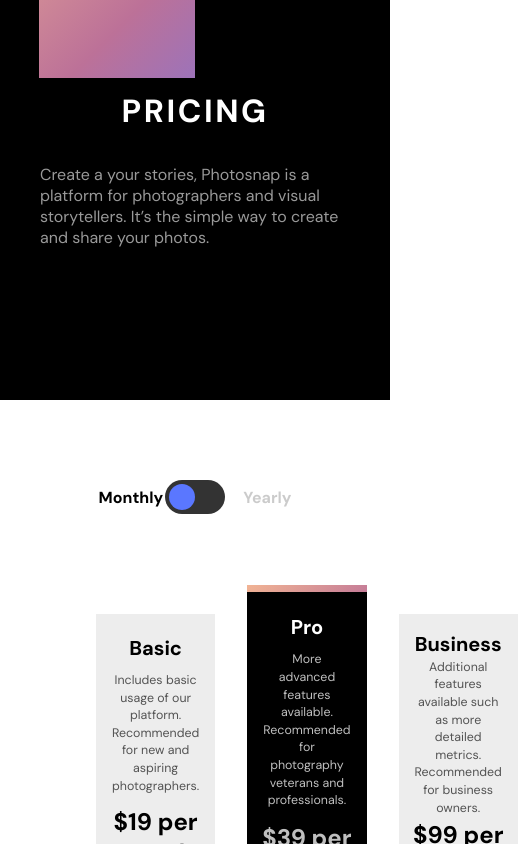
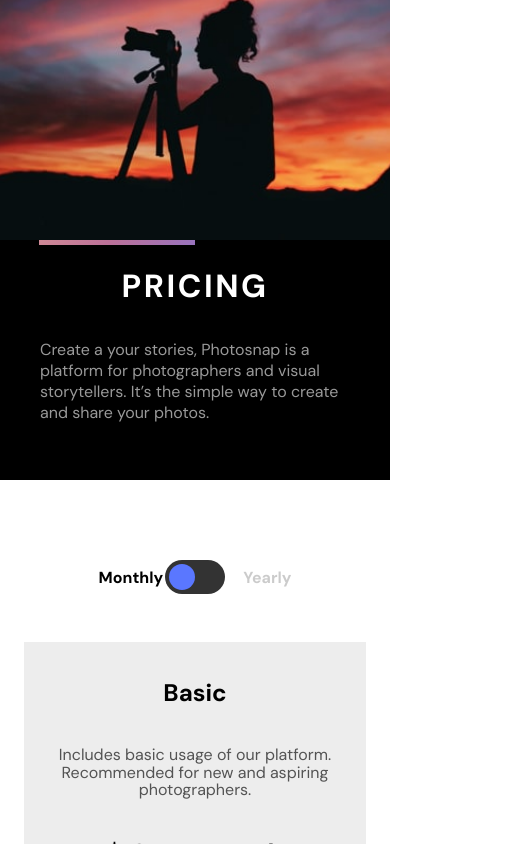
Before and after one commit to GeorgeFlood/snapshot-web, a React (Vite) app: page /pricing in a window 390 px wide. Shown: the top 844 px of the page, 518 px wide, since content can reach past the window. Built offline with nearby package versions, Linux system fonts and the light colour scheme.

Commit message:
pricing is now responsive

```diff
--- a/src/scss/_mixins.scss
+++ b/src/scss/_mixins.scss
@@ -5,6 +5,7 @@
   justify-content: center;
   align-items: center;
   background-color: $color;
+  text-align: left;
   flex-basis: 45%;
 
   @include respond(phone) {
--- a/src/scss/pricing/_header.scss
+++ b/src/scss/pricing/_header.scss
@@ -1,13 +1,50 @@
 .pricing {
   &__container {
     height: 50rem;
+
+    @include respond(tab-port) {
+      padding: 0;
+      height: 90rem;
+    }
+
+    @include respond(phone) {
+      padding: 0;
+      height: 60rem;
+    }
   }
 
   & .design-line {
     height: 25%;
+
+    @include respond(tab-port) {
+      height: 2%;
+    }
+
+    @include respond(phone) {
+      height: 2%;
+    }
   }
 
   & .header__img {
     @include headerContainerImg(url("../assets/pricing/desktop/hero.jpg"));
+
+    @include respond(tab-port) {
+      @include headerContainerImg(url("../assets/pricing/mobile/hero.jpg"));
+    }
+
+    @include respond(phone) {
+      @include headerContainerImg(url("../assets/pricing/mobile/hero.jpg"));
+    }
+  }
+
+  & .header__info {
+    @include respond(tab-port) {
+      padding: 10rem 0;
+      height: 40rem;
+    }
+    @include respond(phone) {
+      padding: 10rem 0;
+      height: 30rem;
+    }
   }
 }
--- a/src/styles/main.css
+++ b/src/styles/main.css
@@ -91,6 +91,7 @@
   justify-content: center;
   align-items: center;
   background-color: #000;
+  text-align: left;
   flex-basis: 45%;
 }
 @media (max-width: 37.5em) {
@@ -194,6 +195,7 @@
   justify-content: center;
   align-items: center;
   background-color: #fff;
+  text-align: left;
   flex-basis: 45%;
 }
 @media (max-width: 37.5em) {
@@ -306,6 +308,7 @@
   justify-content: center;
   align-items: center;
   background-color: rgb(255, 255, 255);
+  text-align: left;
   flex-basis: 45%;
   margin: 0 5%;
 }
@@ -696,8 +699,30 @@
 .pricing__container {
   height: 50rem;
 }
+@media (max-width: 56.25em) {
+  .pricing__container {
+    padding: 0;
+    height: 90rem;
+  }
+}
+@media (max-width: 37.5em) {
+  .pricing__container {
+    padding: 0;
+    height: 60rem;
+  }
+}
 .pricing .design-line {
   height: 25%;
+}
+@media (max-width: 56.25em) {
+  .pricing .design-line {
+    height: 2%;
+  }
+}
+@media (max-width: 37.5em) {
+  .pricing .design-line {
+    height: 2%;
+  }
 }
 .pricing .header__img {
   background-image: url("../assets/pricing/desktop/hero.jpg");
@@ -724,6 +749,74 @@
   left: 0;
   right: 0;
   bottom: 0;
+}
+@media (max-width: 56.25em) {
+  .pricing .header__img {
+    background-image: url("../assets/pricing/mobile/hero.jpg");
+    flex-basis: 55%;
+    background-repeat: no-repeat;
+    background-size: cover;
+    background-position: center;
+    position: relative;
+  }
+  .pricing .header__img:before {
+    content: "";
+    display: block;
+    padding-top: 80%;
+  }
+  .pricing .header__img:after {
+    content: "";
+    display: block;
+    background-image: url("../assets/pricing/mobile/hero.jpg");
+    background-repeat: no-repeat;
+    background-size: cover;
+    background-position: center;
+    position: absolute;
+    top: 0;
+    left: 0;
+    right: 0;
+    bottom: 0;
+  }
+}
+@media (max-width: 37.5em) {
+  .pricing .header__img {
+    background-image: url("../assets/pricing/mobile/hero.jpg");
+    flex-basis: 55%;
+    background-repeat: no-repeat;
+    background-size: cover;
+    background-position: center;
+    position: relative;
+  }
+  .pricing .header__img:before {
+    content: "";
+    display: block;
+    padding-top: 80%;
+  }
+  .pricing .header__img:after {
+    content: "";
+    display: block;
+    background-image: url("../assets/pricing/mobile/hero.jpg");
+    background-repeat: no-repeat;
+    background-size: cover;
+    background-position: center;
+    position: absolute;
+    top: 0;
+    left: 0;
+    right: 0;
+    bottom: 0;
+  }
+}
+@media (max-width: 56.25em) {
+  .pricing .header__info {
+    padding: 10rem 0;
+    height: 40rem;
+  }
+}
+@media (max-width: 37.5em) {
+  .pricing .header__info {
+    padding: 10rem 0;
+    height: 30rem;
+  }
 }
 
 .switch {
@@ -801,6 +894,17 @@
   text-align: center;
   margin: 5rem 10rem 10rem 10rem;
 }
+@media (max-width: 56.25em) {
+  .pricing-cards {
+    margin: 5rem 0.5rem 10rem 0.5rem;
+  }
+}
+@media (max-width: 37.5em) {
+  .pricing-cards {
+    flex-direction: column;
+    margin: 4rem 2rem;
+  }
+}
 
 .pricing-card {
   display: flex;
@@ -810,15 +914,30 @@
   margin: 5rem 2rem;
   color: #000;
 }
+@media (max-width: 56.25em) {
+  .pricing-card {
+    margin: 2rem 1rem;
+  }
+}
 .pricing-card__plan {
   font-size: 2.5rem;
   margin-top: 2rem;
+}
+@media (max-width: 37.5em) {
+  .pricing-card__plan {
+    font-size: 3rem;
+  }
 }
 .pricing-card__info {
   font-size: 1.55rem;
   line-height: 2.2rem;
   margin: 0rem 2rem;
   color: rgba(0, 0, 0, 0.65);
+}
+@media (max-width: 37.5em) {
+  .pricing-card__info {
+    font-size: 2rem;
+  }
 }
 .pricing-card__btn {
   padding: 1.25rem 2.5rem;
@@ -845,6 +964,11 @@
 .pricing-card__price {
   font-size: 3rem;
   font-weight: bold;
+}
+@media (max-width: 37.5em) {
+  .pricing-card__price {
+    font-size: 3.2rem;
+  }
 }
 .pricing-card__basic {
   height: 40rem;
@@ -942,7 +1066,13 @@
   .pricing-table,
 .pricing-table th,
 .pricing-table td {
+    position: relative;
     display: block;
+    left: 60%;
+    transform: translateX(-50%);
+  }
+  .pricing-table {
+    margin: 10rem 0;
   }
 }
 .nav {
```
Also changed, not shown: src/scss/pricing/_cards.scss (+23 -0 lines), src/scss/pricing/_table.scss (+9 -0 lines), 1 other file (tests, documents, lock files or other folders).
